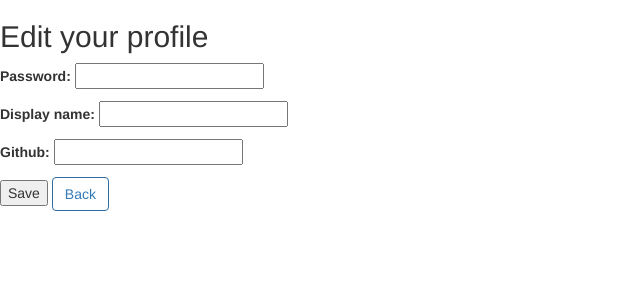
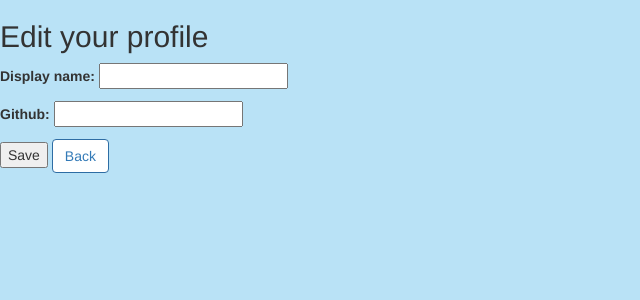
Before and after one commit to CMPUT404FALL2022/CMPUT404-GroupProject, a Django app: template SocialDistribution/me/templates/editmyinfo.html in a window 1280 px wide. Shown: the top 300 px of the page, without its empty margins (0-640 px from the left). Run offline with Django 4.2, Linux system fonts and the light colour scheme; the template is opened without the code that fills it: values that come from a table or form of the project are taken from there, others are empty; parts of the project's set-up code (start-up, migrations or seed data) failed here and were passed over; some libraries are stand-ins or nearby versions.

Commit message:
edit profile update

```diff
--- a/SocialDistribution/me/forms.py
+++ b/SocialDistribution/me/forms.py
@@ -16,4 +16,4 @@ class EditForm(forms.ModelForm):
 
     class Meta:
         model = single_author
-        fields=['password','display_name','github']
+        fields=['display_name','github']
--- a/SocialDistribution/me/templates/editmyinfo.html
+++ b/SocialDistribution/me/templates/editmyinfo.html
@@ -9,6 +9,7 @@
 {% endblock %}
 
 {% block content %}
+<body style="background-color: rgb(185, 226, 246);">
 <div class="block">
     <div class="block">
         <h2 class="title is-2">Edit your profile</p>
@@ -27,4 +28,5 @@
         </form>
     </div>
 </div>
+</body>
 {% endblock %}
--- a/SocialDistribution/me/views.py
+++ b/SocialDistribution/me/views.py
@@ -84,14 +84,16 @@
     if request.method == "POST":
         form = EditForm(request.POST)
         if form.is_valid():
-            password = form.cleaned_data['password']
+            # conflict with login
+            #password = form.cleaned_data['password']
             display_name = form.cleaned_data['display_name']
             github = form.cleaned_data['github']
 
             #--------------sql query to update the database----------------
             conn = sqlite3.connect('./db.sqlite3')
             c = conn.cursor()
-            c.execute('UPDATE authors_single_author SET password = ?, display_name = ? , github = ? WHERE id = ?;',(password,display_name,github,userId))
+            #c.execute('UPDATE authors_single_author SET password = ?, display_name = ? , github = ? WHERE id = ?;',(password,display_name,github,userId))
+            c.execute('UPDATE authors_single_author SET display_name = ? , github = ? WHERE id = ?;',(display_name,github,userId))
             conn.commit()
             conn.close()
     form = EditForm()
```
Also changed, not shown: SocialDistribution/db.sqlite3.
